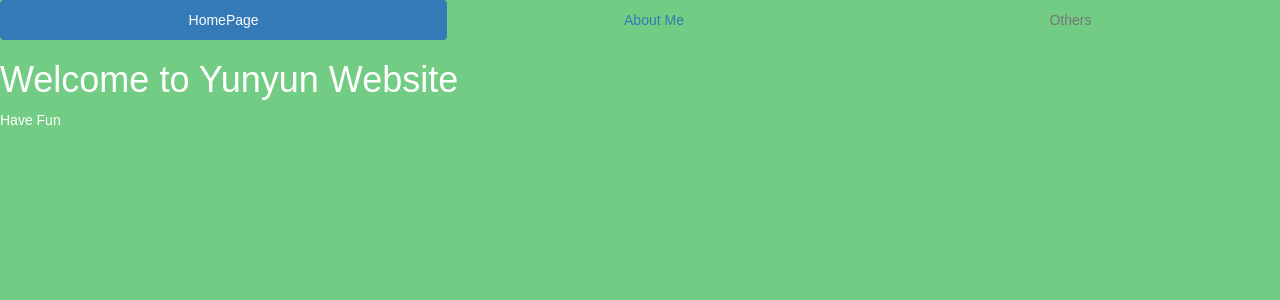
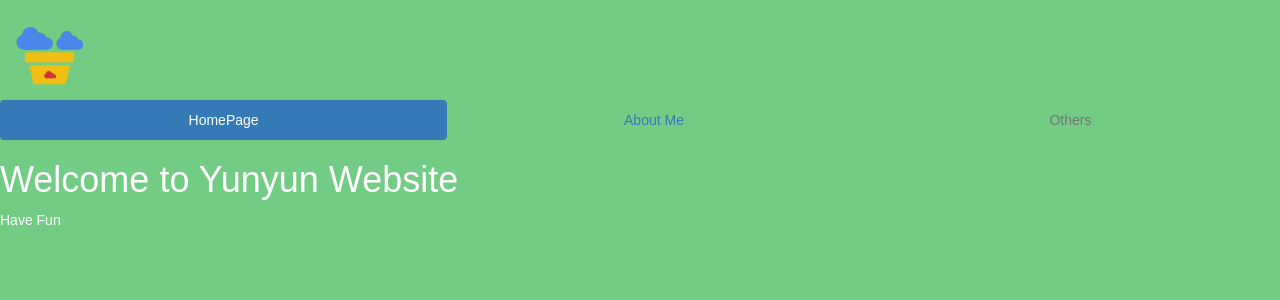
Before and after one commit to claudiayunyun/myWebsite_React, a React (Create React App) app: page / in a window 1280 px wide. Shown: the top 300 px of the page. Built offline with nearby package versions, Linux system fonts and the light colour scheme.

Commit message:
add logo

```diff
--- a/public/index.html
+++ b/public/index.html
@@ -20,7 +20,7 @@
       Learn how to configure a non-root public URL by running `npm run build`.
     -->
     <link rel="stylesheet" href="https://maxcdn.bootstrapcdn.com/bootstrap/latest/css/bootstrap.min.css">
-    <title>React App !!!</title>
+    <title>Yunyun's Website</title>
   </head>
   <body>
     <noscript>
--- a/src/Homepage.js
+++ b/src/Homepage.js
@@ -8,6 +8,7 @@ class Homepage extends Component {
   render() {
     return (
       <div>
+        <img src='./yunyun_icon.png' />
         <Navigation />
         <header>
           <h1>Welcome to Yunyun Website</h1>
--- a/src/index.css
+++ b/src/index.css
@@ -5,3 +5,8 @@ body {
   background-color: #72CC83; /*light green, based on Goolge green */
   color: white;
 }
+
+img {
+	height:100px;
+	width: 100px;
+}
```
Also changed, not shown: public/yunyun_icon.png (added), src/yunyun_icon copy.png (added).
